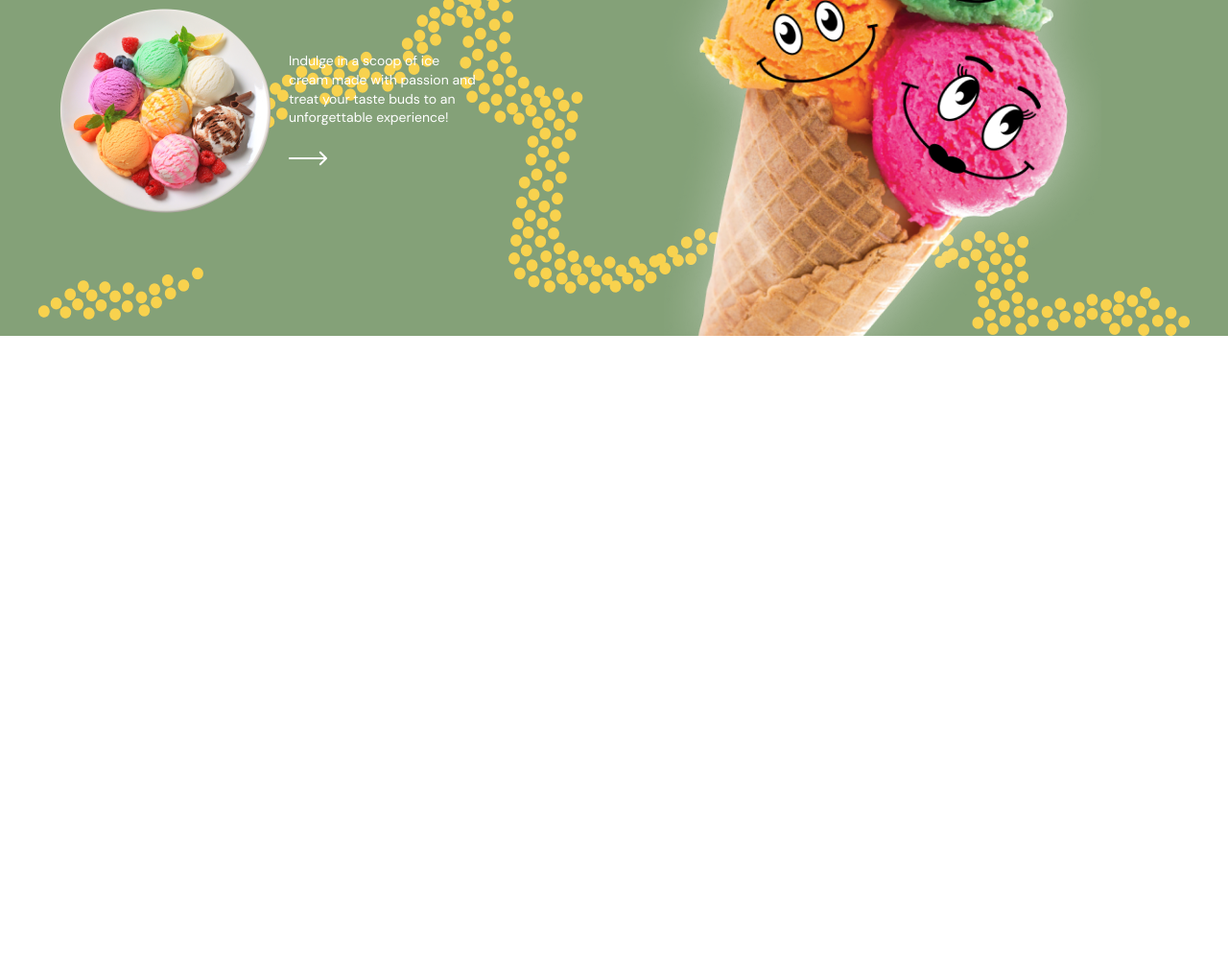
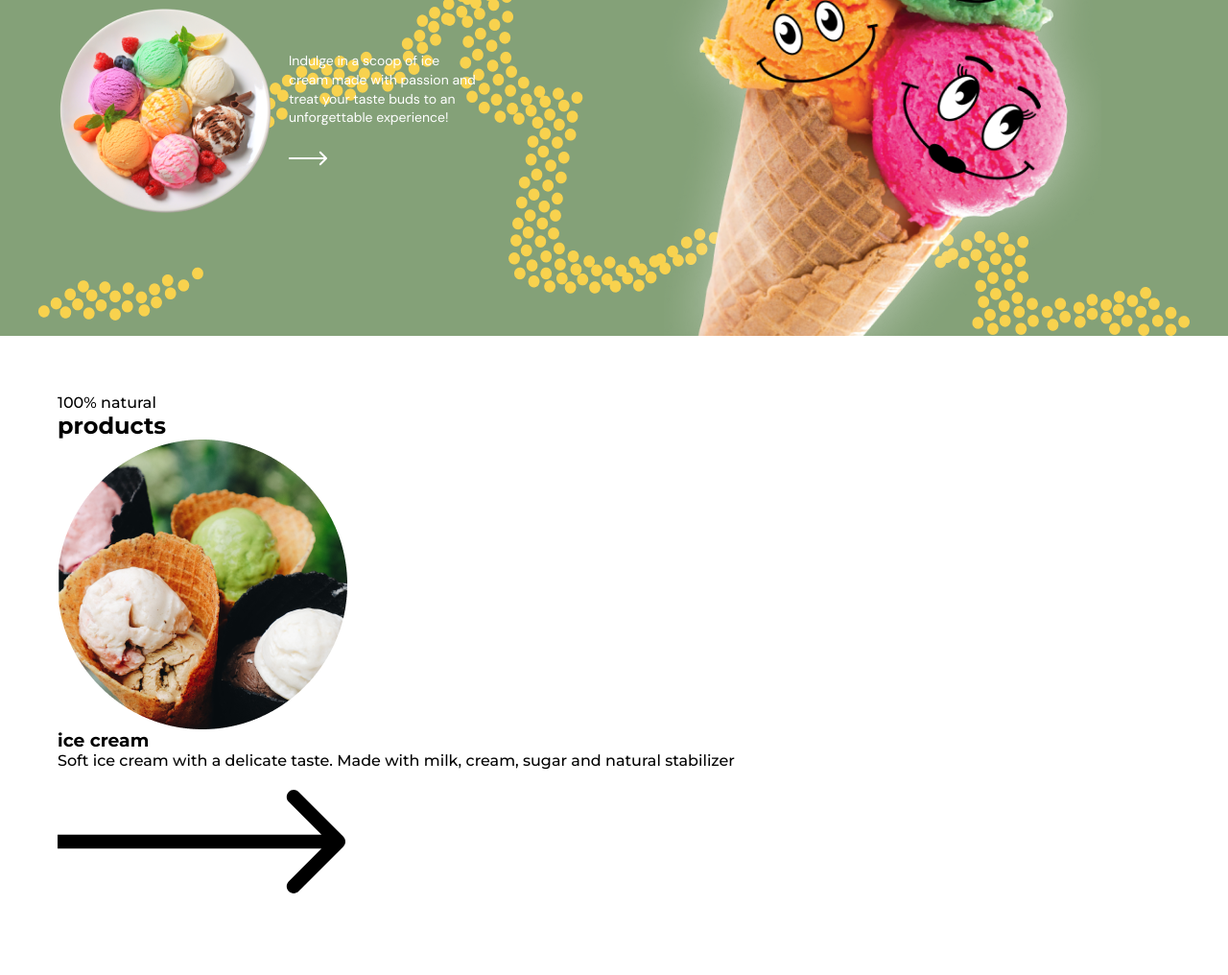
Before and after one commit to Roman-Glyshanitsya/ice-cream, a website built with Vite: page src/index.html in a window 1280 px wide. Shown: the part 314-1330 px from the top of the page at 96% size. Before the commit the page ends 800 px from the top, so only its background shows below. Built offline with nearby package versions, Linux system fonts and the light colour scheme; a web font is replaced by a local one.

Commit message:
products started

```diff
--- a/src/css/layout/hero.css
+++ b/src/css/layout/hero.css
@@ -48,6 +48,11 @@
 }
 
 .hero__products__link:hover {
+    border: 2px solid #0A8817;
+}
+
+.hero__products__link:focus {
+    color: #FCFCFC;
     border: 2px solid #0A8817;
 }
 
--- /dev/null
+++ b/src/css/layout/products.css
@@ -0,0 +1,22 @@
+.products {
+    padding-top: 60px;
+    padding-bottom: 60px;
+}
+
+.container {}
+
+.products__subtitle {}
+
+.products__title {}
+
+.products__card-list {}
+
+.products__card-item {}
+
+.products__card-img {}
+
+.products__card-title {}
+
+.products__card-text {}
+
+.products__card-icon {}
--- a/src/css/styles.css
+++ b/src/css/styles.css
@@ -14,3 +14,4 @@
 /* Sections style */
 @import url('./layout/header.css');
 @import url('./layout/hero.css');
+@import url('./layout/products.css');
--- a/src/index.html
+++ b/src/index.html
@@ -18,6 +18,7 @@
 
     <main>
       <load src="./partials/hero.html" />
+      <load src="./partials/products.html" />
     </main>
 
     <load src="./partials/footer.html" />
--- a/src/partials/hero.html
+++ b/src/partials/hero.html
@@ -10,7 +10,7 @@
     <div class="hero__content__image__thumb">
       <img
         srcset="
-          /img/hero/ice-cream-plate@2x.png 1x,
+          /img/hero/ice-cream-plate.png    1x,
           /img/hero/ice-cream-plate@2x.png 2x
         "
         src="#"
--- /dev/null
+++ b/src/partials/products.html
@@ -0,0 +1,27 @@
+<section class="products">
+  <div class="container">
+    <p class="products__subtitle">100% natural</p>
+    <h2 class="products__title">products</h2>
+    <ul class="products__card-list">
+      <li class="products__card-item">
+        <img
+          srcset="
+            /img/products/products-ice-cream.png    1x,
+            /img/products/products-ice-cream@2x.png 2x
+          "
+          src="#"
+          alt="ice cream"
+          class="products__card-img"
+        />
+        <h3 class="products__card-title">ice cream</h3>
+        <p class="products__card-text">
+          Soft ice cream with a delicate taste. Made with milk, cream, sugar and
+          natural stabilizer
+        </p>
+        <svg class="products__card-icon">
+          <use href="/img/icons/sprite.svg#icon-arrow-right"></use>
+        </svg>
+      </li>
+    </ul>
+  </div>
+</section>
```
Also changed, not shown: src/img/products/products-bcg-desktop.png (added), src/img/products/products-bcg-mobile.png (added), src/img/products/products-bcg-mobile@2x.png (added), src/img/products/products-bcg-tablet.png (added), src/img/products/products-bcg-tablet@2x.png (added), src/img/products/products-ice-coffee.png (added), src/img/products/products-ice-coffee@2x.png (added), src/img/products/products-ice-cream.png (added), src/img/products/products-ice-cream@2x.png (added), src/img/products/products-milkshakes.png (added), src/img/products/products-milkshakes@2x.png (added), 1 other file.
